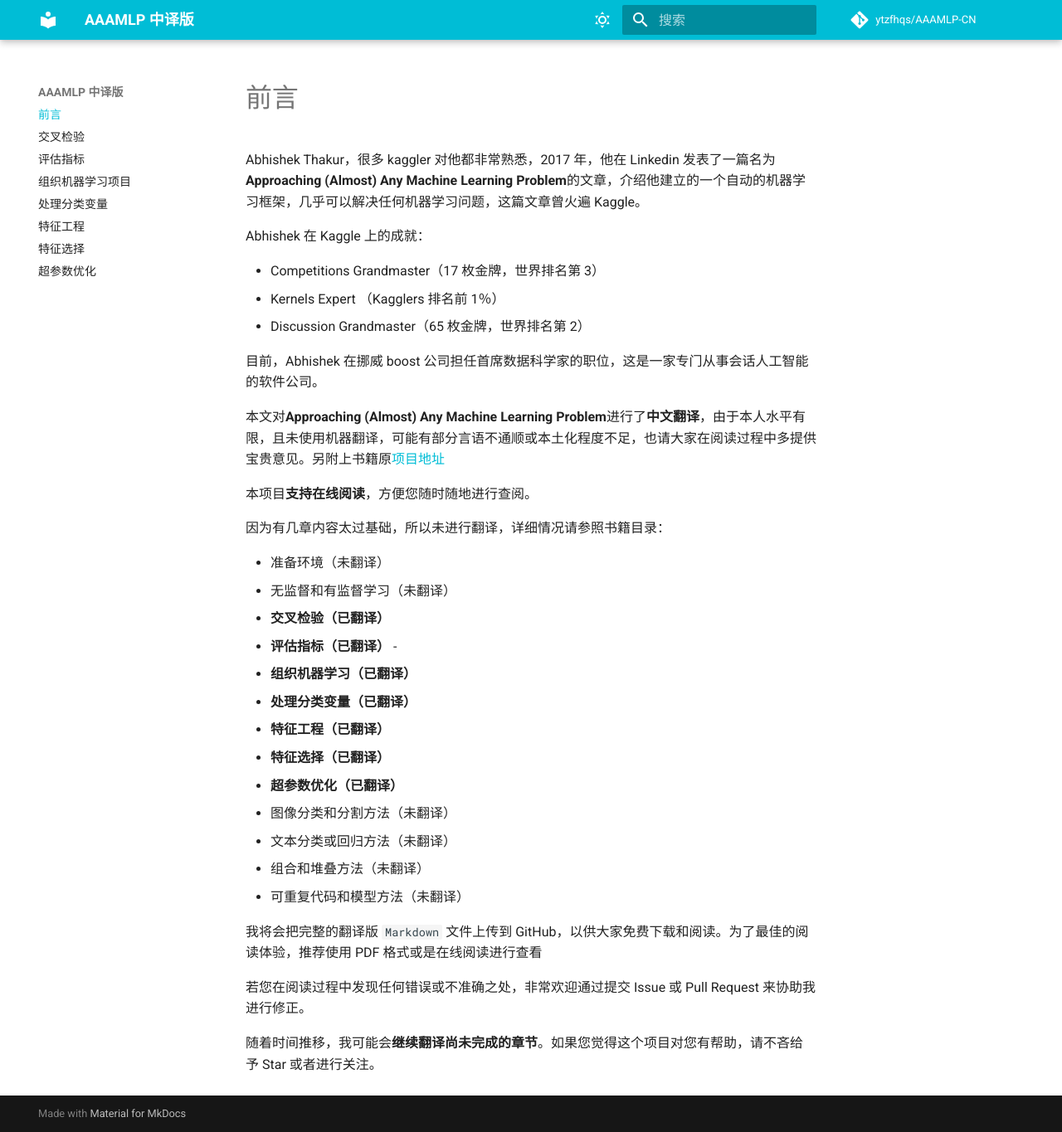
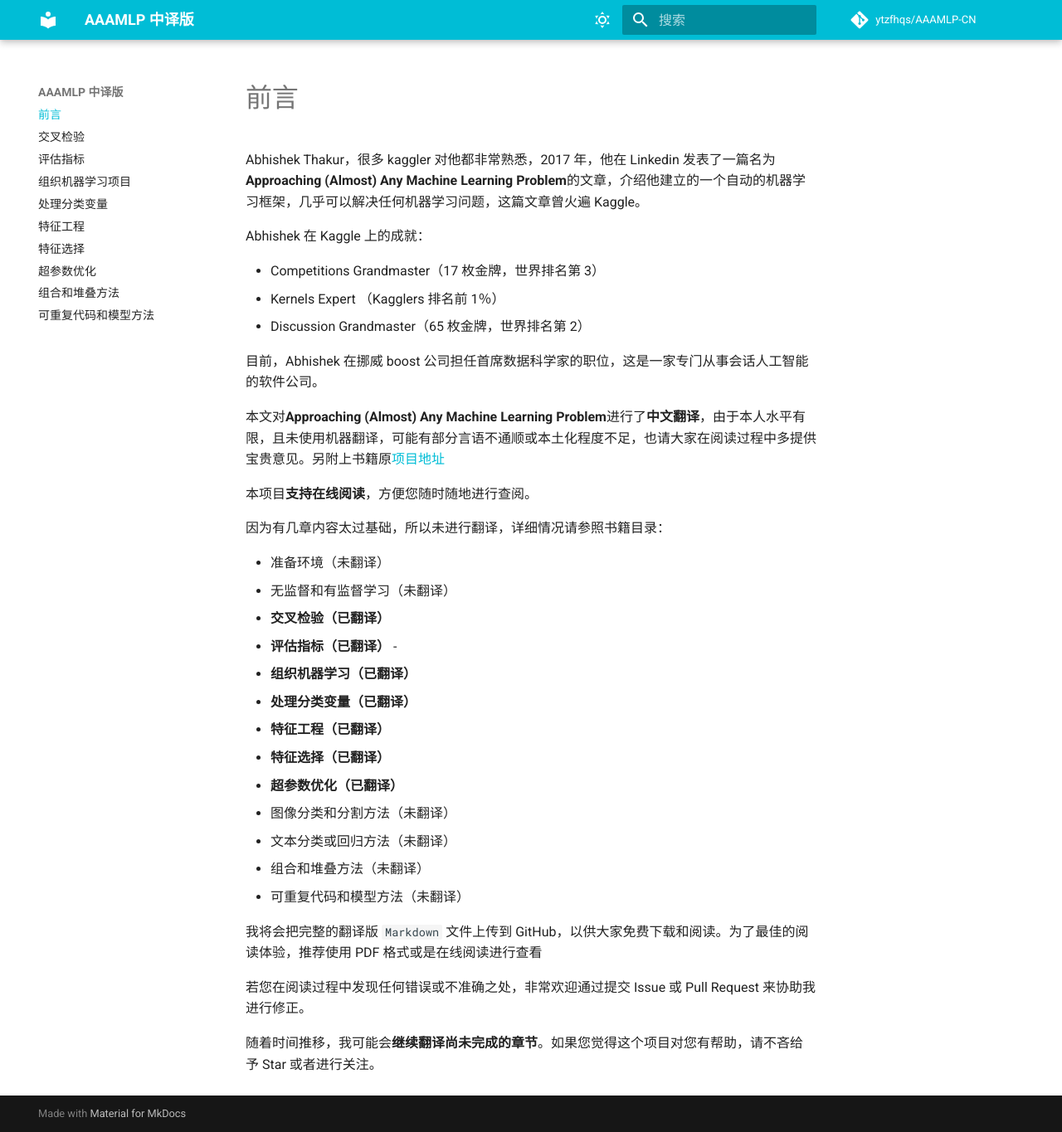
Before and after one commit to ytzfhqs/AAAMLP-CN, an MkDocs documentation site: the page built from docs/index.md, in a window 1280 px wide and 1365 px high. Shown: the whole window at 83% size. Built offline with MkDocs 1.6.1 and Material for MkDocs 9.7.7, drawn with Linux system fonts in a browser that asks for light colours; nearby versions of some CDN libraries; library files that are not in the unit come from our copies; comment, search, counter and statistics services are not loaded.

Commit message:
Update mkdocs.yml

```diff
--- a/mkdocs.yml
+++ b/mkdocs.yml
@@ -64,3 +64,5 @@
   - 特征工程: '特征工程.md'
   - 特征选择: '特征选择.md'
   - 超参数优化: '超参数优化.md'
+  - 组合和堆叠方法: '组合和堆叠方法.md'
+  - 可重复代码和模型方法: '可重复代码和模型方法.md'
```
